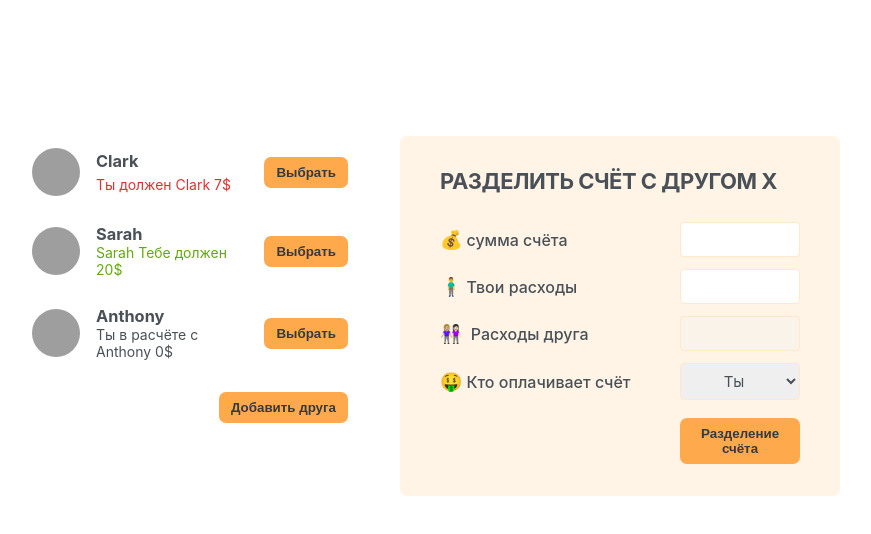
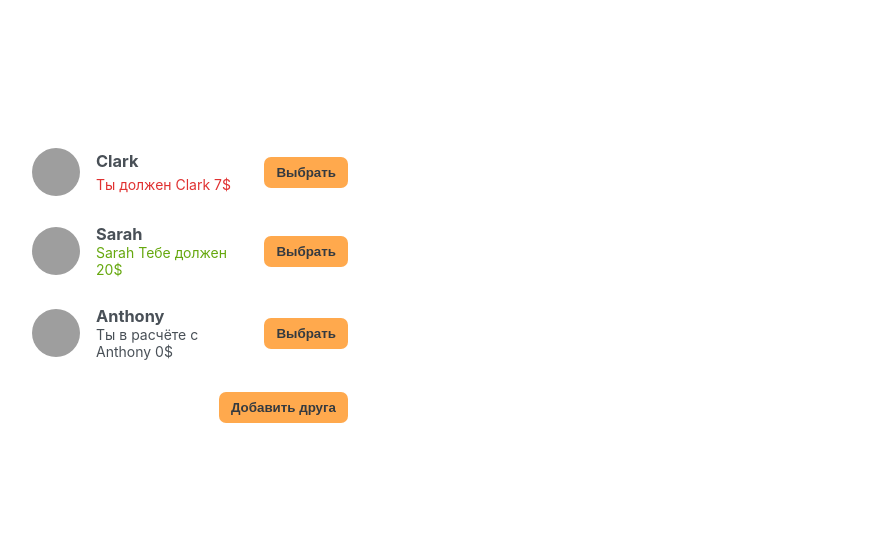
Before and after one commit to Tilacin/task4_react, a React (Create React App) app: page / in a window 1280 px wide. Shown: the top 534 px of the page, without its empty margins (210-1081 px from the left). Built offline with nearby package versions, Linux system fonts and the light colour scheme; grey boxes are pictures that could not be loaded.

Commit message:
Добавили логику отображения разделения счёта

```diff
--- a/src/App.js
+++ b/src/App.js
@@ -32,6 +32,7 @@ function Button({ children, onAdd }) {
 export default function App() {
   const [friends, setFriends] = useState(initialFriends);
   const [showAddFriend, setShowAddFriend] = useState(false);
+  const [selectedFriend, setSelectedFriend] = useState(null);
 
   function handleShowAddFriend() {
     setShowAddFriend((show) => !show);
@@ -39,36 +40,54 @@ export default function App() {
 
   function handleAddFriend(friend) {
     setFriends((friends) => [...friends, friend]);
-    setShowAddFriend(false)
+    setShowAddFriend(false);
+  }
+
+  function handleSelection(friend) {
+    setSelectedFriend((cur) => (cur?.id === friend.id ? null : friend));
+    setShowAddFriend(false);
   }
 
   return (
     <div className="app">
       <div className="sidebar">
-        <FriendList friends={friends} />
-        {showAddFriend && <FormAddFriend onAddFriend={handleAddFriend}/>}
+        <FriendList
+          friends={friends}
+          selectedFriend={selectedFriend}
+          onSelection={handleSelection}
+        />
+
+        {showAddFriend && <FormAddFriend onAddFriend={handleAddFriend} />}
+
         <Button onAdd={handleShowAddFriend}>
           {showAddFriend ? "Закрыть" : "Добавить друга"}
         </Button>
       </div>
-      <FormSplitBill />
+      {selectedFriend && <FormSplitBill selectedFriend={selectedFriend} />}
     </div>
   );
 }
 
-function FriendList({ friends }) {
+function FriendList({ friends, selectedFriend, onSelection }) {
   return (
     <ul>
       {friends.map((friend) => (
-        <Friend friend={friend} key={friend.id} />
+        <Friend
+          friend={friend}
+          key={friend.id}
+          selectedFriend={selectedFriend}
+          onSelection={onSelection}
+        />
       ))}
     </ul>
   );
 }
 
-function Friend({ friend }) {
+function Friend({ friend, onSelection, selectedFriend }) {
+  const isSelected = selectedFriend?.id === friend.id;
+
   return (
-    <li>
+    <li className={isSelected ? "selected" : ""}>
       <img src={friend.image} alt={friend.name} />
       <h3>{friend.name}</h3>
       {friend.balance < 0 && (
@@ -86,12 +105,14 @@ function Friend({ friend }) {
           Ты в расчёте с {friend.name} {Math.abs(friend.balance)}$
         </p>
       )}
-      <Button>Выбрать</Button>
+      <Button onAdd={() => onSelection(friend)}>
+        {isSelected ? "Закрыть" : "Выбрать"}
+      </Button>
     </li>
   );
 }
 
-function FormAddFriend({onAddFriend}) {
+function FormAddFriend({ onAddFriend }) {
   const [name, setName] = useState("");
   const [image, setImage] = useState("https://i.pravatar.cc/48");
 
@@ -107,7 +128,7 @@ function FormAddFriend({onAddFriend}) {
       image: `${image}?=${id}`,
       balance: 0,
     };
-onAddFriend(newFriend)
+    onAddFriend(newFriend);
 
     setName("");
     setImage("https://i.pravatar.cc/48");
@@ -133,24 +154,44 @@ onAddFriend(newFriend)
   );
 }
 
-function FormSplitBill() {
+function FormSplitBill({ selectedFriend }) {
+  const [bill, setBill] = useState("");
+  const [paidByUser, setPaiByUser] = useState("");
+  const paidByFriend = bill ? bill - paidByUser : "";
+  const [whoIsPaiying, setWhoIsPaiying] = useState("user");
+
   return (
     <form className="form-split-bill">
-      <h2>Разделить счёт с другом X</h2>
+      <h2>Разделить счёт с другом {selectedFriend.name}</h2>
 
       <label>💰сумма счёта</label>
-      <input type="text" />
+      <input
+        type="text"
+        value={bill}
+        onChange={(e) => setBill(Number(e.target.value))}
+      />
 
       <label>🧍‍♂️Твои расходы</label>
-      <input type="text" />
+      <input
+        type="text"
+        value={paidByUser}
+        onChange={(e) =>
+          setPaiByUser(
+            Number(e.target.value) > bill ? paidByUser : Number(e.target.value)
+          )
+        }
+      />
 
-      <label>👩🏼‍🤝‍👩🏻 Расходы друга</label>
-      <input type="text" disabled />
+      <label>👩🏼‍🤝‍👩🏻 Расходы {selectedFriend.name}</label>
+      <input type="text" disabled value={paidByFriend} />
 
       <label>🤑Кто оплачивает счёт</label>
-      <select>
+      <select
+        value={whoIsPaiying}
+        onChange={(e) => setWhoIsPaiying(e.target.value)}
+      >
         <option value="user">Ты</option>
-        <option value="friend">X</option>
+        <option value="friend">{selectedFriend.name}</option>
       </select>
 
       <Button>Разделение счёта</Button>
```
